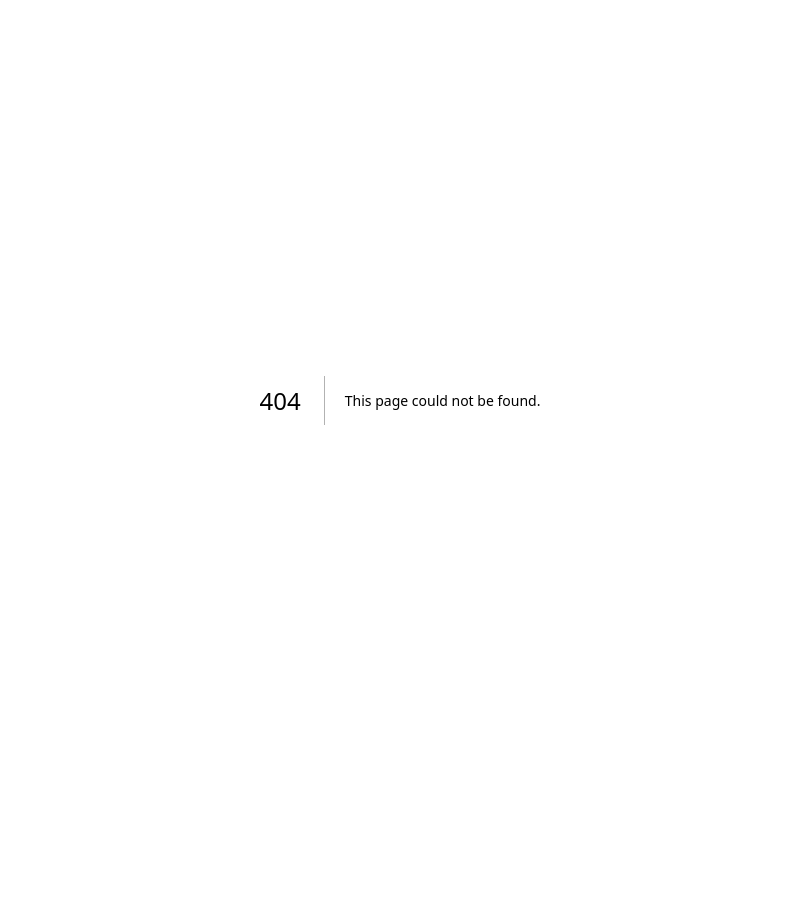
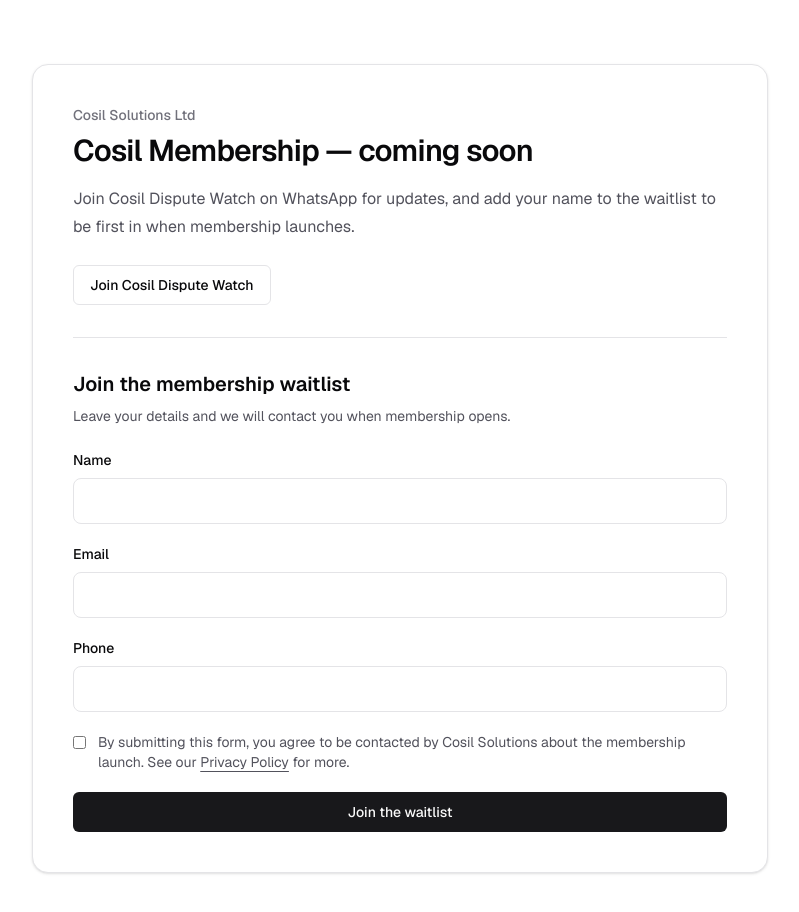
Before and after one commit to Insleye/cosil-dispute-readiness, a Next.js app: page /membership-waitlist in a window 1280 px wide. Before the commit this address had no page. Shown: the top 912 px of the page, without its empty margins (240-1039 px from the left). Before the commit the page ends 800 px from the top, so only its background shows below. Built offline with nearby package versions, Linux system fonts and the light colour scheme.

Commit message:
Add Cosil Membership coming soon page

```diff
--- /dev/null
+++ b/app/membership-waitlist/page.tsx
@@ -0,0 +1,23 @@
+import { Button } from "@/components/ui/button";
+import { MembershipWaitlistForm } from "@/components/membership-waitlist-form";
+
+export default function MembershipWaitlistPage() {
+  return (
+    <main className="mx-auto max-w-3xl px-4 py-12 sm:py-16">
+      <div className="rounded-2xl border bg-background p-6 shadow-sm sm:p-10">
+        <p className="text-sm font-medium text-zinc-500">Cosil Solutions Ltd</p>
+        <h1 className="mt-2 text-3xl font-semibold tracking-tight">Cosil Membership — coming soon</h1>
+        <p className="mt-4 leading-7 text-zinc-600">
+          Join Cosil Dispute Watch on WhatsApp for updates, and add your name to the waitlist to be first in when membership launches.
+        </p>
+        <Button asChild variant="outline" className="mt-6">
+          <a href="https://whatsapp.com/channel/0029VbDYUmFJf05lwkozbZ01" target="_blank" rel="noreferrer">Join Cosil Dispute Watch</a>
+        </Button>
+        <div className="my-8 border-t" />
+        <h2 className="text-xl font-semibold">Join the membership waitlist</h2>
+        <p className="mt-2 mb-6 text-sm text-zinc-600">Leave your details and we will contact you when membership opens.</p>
+        <MembershipWaitlistForm />
+      </div>
+    </main>
+  );
+}
```
